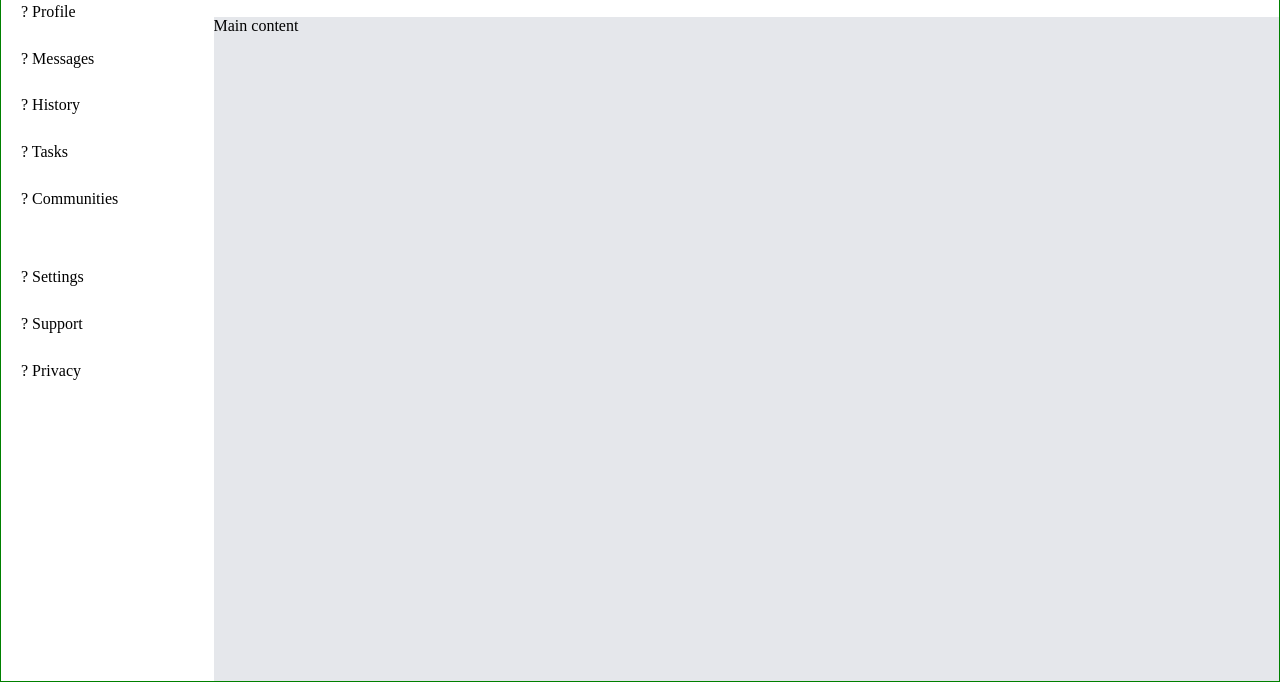
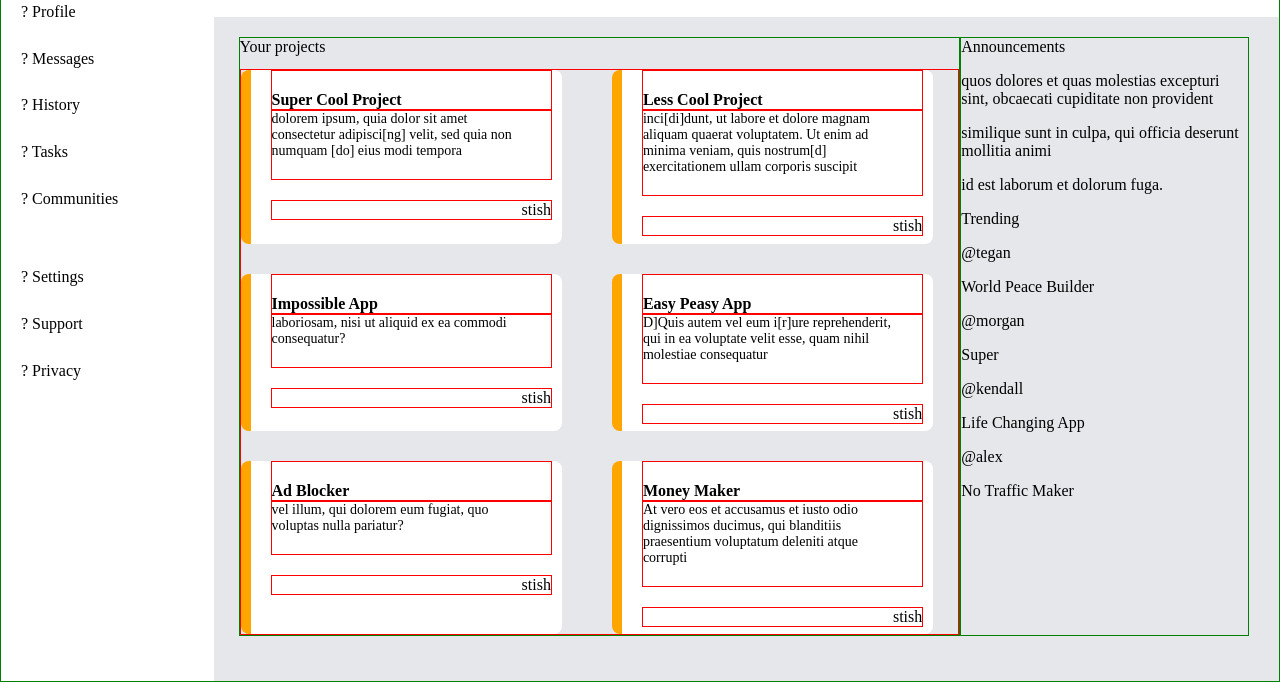
Before and after one commit to darek632/Admin-dashboard, a plain HTML site: page index.html in a window 1280 px wide. Shown: the part 118-800 px from the top of the page. Drawn offline with Linux system fonts and the light colour scheme.

Commit message:
create main card layout

```diff
--- a/index.html
+++ b/index.html
@@ -55,7 +55,85 @@
              </div>
         </div>
 
-        <div class="main">Main content</div>
+        <div class="main">
+            <div class="projects">
+                <div> Your projects</div>
+                <div class="card-holder">
+                    <div class="card">
+                        <p class="title">Super Cool Project</p>
+                        <p>dolorem ipsum, quia dolor sit amet consectetur adipisci[ng] velit, sed quia non numquam [do] eius modi tempora </p>
+                        <p class="card-buttons"><span>st</span><span>i</span><span>sh</span></p>
+                    </div>
+                    <div class="card">
+                        <p class="title">Less Cool Project</p>
+                        <p>inci[di]dunt, ut labore et dolore magnam aliquam quaerat voluptatem. Ut enim ad minima veniam, quis nostrum[d] exercitationem ullam corporis suscipit</p>
+                        <p class="card-buttons"><span>st</span><span>i</span><span>sh</span></p>
+                    </div>
+                    <div class="card">
+                        <p class="title">Impossible App</p>
+                        <p>laboriosam, nisi ut aliquid ex ea commodi consequatur?</p>
+                        <p class="card-buttons"><span>st</span><span>i</span><span>sh</span></p>
+                    </div>
+                    <div class="card">
+                        <p class="title">Easy Peasy App</p>
+                        <p>D]Quis autem vel eum i[r]ure reprehenderit, qui in ea voluptate velit esse, quam nihil molestiae consequatur</p>
+                        <p class="card-buttons"><span>st</span><span>i</span><span>sh</span></p>
+                    </div>
+                    <div class="card">
+                        <p class="title">Ad Blocker</p>
+                        <p>vel illum, qui dolorem eum fugiat, quo voluptas nulla pariatur?</p>
+                        <p class="card-buttons"><span>st</span><span>i</span><span>sh</span></p>
+                    </div>
+                    <div class="card">
+                        <p class="title">Money Maker</p>
+                        <p>At vero eos et accusamus et iusto odio dignissimos ducimus, qui blanditiis praesentium voluptatum deleniti atque corrupti</p>
+                        <p class="card-buttons"><span>st</span><span>i</span><span>sh</span></p>
+                    </div>
+                </div>
+            </div>
+            <div class="blog">
+                <div class="announcements">
+                    Announcements
+                    <div class="news">
+                        <p class="news-title"></p>
+                        <p>quos dolores et quas molestias excepturi sint, obcaecati cupiditate non provident</p>
+                    </div>
+                    <div class="news">
+                        <p class="news-title"></p>
+                        <p>similique sunt in culpa, qui officia deserunt mollitia animi</p>
+                    </div>
+                    <div class="news">
+                        <p class="news-title"></p>
+                        <p>id est laborum et dolorum fuga.</p>
+                    </div>
+                </div>
+                <div class="trending">
+                    Trending
+                    <div class="trenders">
+                        <span></span>
+                        <p class="at">@tegan</p>
+                        <p class="headline">World Peace Builder</p>
+                    </div>
+                    <div class="trenders">
+                        <span></span>
+                        <p class="at">@morgan</p>
+                        <p class="headline">Super</p>
+                    </div>
+                    <div class="trenders">
+                        <span></span>
+                        <p class="at">@kendall</p>
+                        <p class="headline">Life Changing App</p>
+                    </div>
+                    <div class="trenders">
+                        <span></span>
+                        <p class="at">@alex</p>
+                        <p class="headline">No Traffic Maker</p>
+                    </div>
+                </div>
+            </div>
+        </div>
+
+
    </div>
 
 </body>
--- a/styles.css
+++ b/styles.css
@@ -26,8 +26,6 @@ body {
     grid-template-rows: 30px 280px 140px;
     padding-left: 20px;
     gap: 2rem;
-
-
 
 }
 
@@ -144,3 +142,61 @@ li > button {
     border-radius: 16px;
     border: none;
 }
+
+.main {
+    display: grid;
+    grid-template-columns: 2.5fr 1fr;
+    padding: 20px 30px 45px 25px;
+
+}
+
+.projects, .blog {
+    border: 1px solid green;
+}
+
+.projects {
+    display: grid;
+    grid-template-rows: 0.5fr 9fr;
+}
+
+.card-holder {
+    border: 1px solid red;
+    display: grid;
+    grid-template-columns: repeat(2, minmax(150px,1fr));
+    row-gap: 30px;
+    column-gap: 50px;
+    padding-right: 25px;
+
+
+}
+
+.card {
+    background-color: #FFFFFF;
+    border-radius: 8px;
+    padding-left:20px;
+    padding-right: 10px;
+   border-left: 10px solid orange;
+}
+
+.card p {
+border: 1px solid red;
+margin: 0;
+
+}
+
+.card > p:nth-child(2) {
+    font-size: 14px;
+    padding-bottom: 20px;
+    padding-right:20px;
+    margin-bottom: 20px;;
+}
+
+.title {
+    font-weight: bold;
+    font-size: 16px;
+    padding-top:20px;
+}
+
+.card-buttons {
+    text-align: right;;
+}
```
